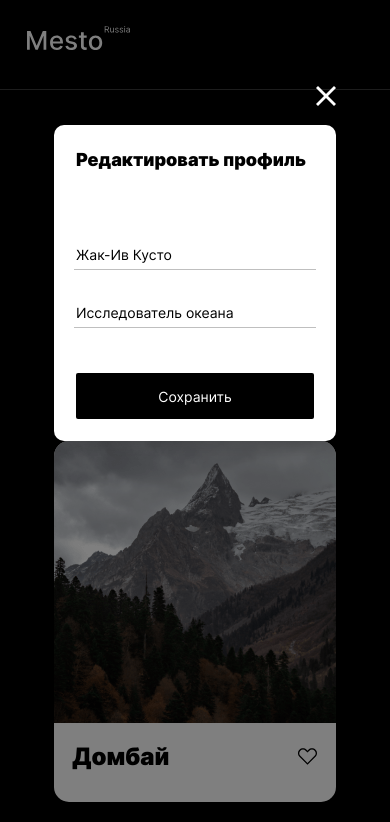
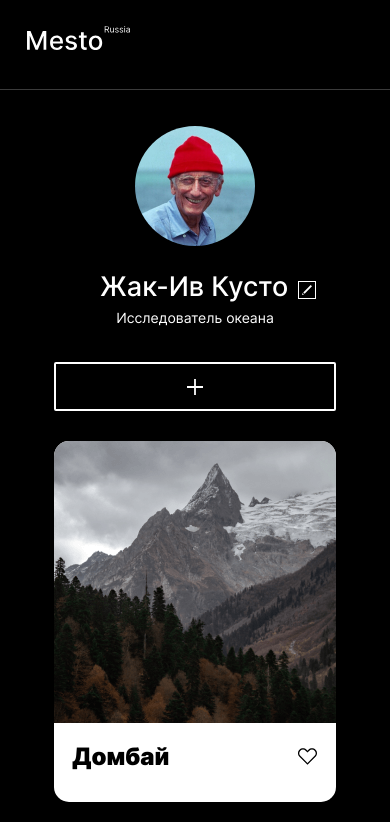
Before and after one commit to DovakinSer/mesto-project, a plain HTML site: page index.html in a window 390 px wide. Shown: the top 822 px of the page. Drawn offline with Linux system fonts and the light colour scheme.

Commit message:
Финал

```diff
--- a/blocks/popup/__content/popup__content.css
+++ b/blocks/popup/__content/popup__content.css
@@ -14,7 +14,6 @@
 @media screen and (max-width: 880px) {
   .popup__content {
     max-width: 282px;
-    align-self: baseline;
     margin-top: 125px;
     padding-bottom: 22px;
   }
--- a/index.html
+++ b/index.html
@@ -74,7 +74,7 @@
     </footer>
   </div>
   <!--  блок popup, модификатор для модального окна popup_opened-->
-  <div class="popup popup_opened">
+  <div class="popup">
     <form class="popup__body" name="popup">
       <fieldset class="popup__content">
         <button type="button" class="popup__close-button"></button>
```
